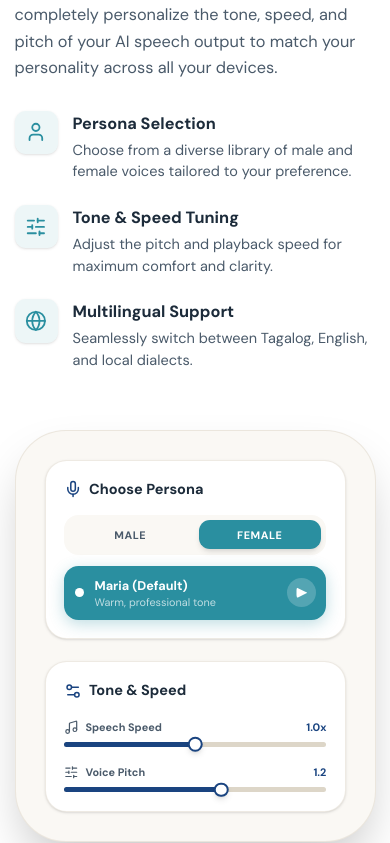
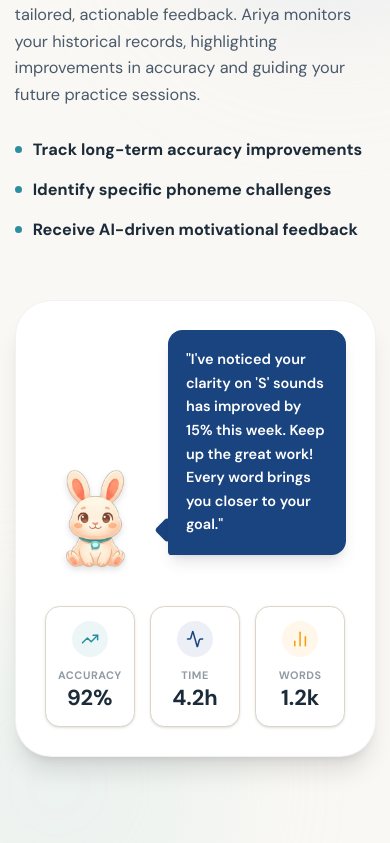
Before and after one commit to Eybri/articulink-ads, a Next.js app: page /features in a window 390 px wide. Shown: the part 8101-8944 px from the top of the page. Built offline with nearby package versions, Linux system fonts and the light colour scheme.

Commit message:
feat: add new feat on feat

```diff
--- /dev/null
+++ b/src/app/features/components/HistoryInsights.tsx
@@ -0,0 +1,147 @@
+"use client";
+
+import React from "react";
+import { motion } from "framer-motion";
+import Image from "next/image";
+import { TrendingUp, Activity, BarChart2 } from "lucide-react";
+import { C } from "./constants";
+
+export function HistoryInsights() {
+  return (
+    <section className="py-24 overflow-hidden relative" style={{ backgroundColor: C.cream }}>
+      {/* Background blobs for aesthetic */}
+      <div className="absolute top-0 left-0 w-full h-full overflow-hidden pointer-events-none">
+        <div className="absolute -top-32 -right-32 w-96 h-96 rounded-full opacity-30 blur-3xl mix-blend-multiply" style={{ backgroundColor: C.orbBlue }} />
+        <div className="absolute -bottom-32 -left-32 w-96 h-96 rounded-full opacity-20 blur-3xl mix-blend-multiply" style={{ backgroundColor: C.orbTeal }} />
+      </div>
+
+      <div className="max-w-7xl mx-auto px-4 sm:px-6 lg:px-8 relative z-10">
+        <div className="grid md:grid-cols-2 gap-16 items-center">
+
+          {/* Text Content */}
+          <motion.div
+            initial={{ opacity: 0, x: -30 }}
+            whileInView={{ opacity: 1, x: 0 }}
+            viewport={{ once: true }}
+            transition={{ duration: 0.6 }}
+          >
+            <h2 className="text-4xl font-bold mb-6" style={{ color: C.textDark, fontFamily: "var(--font-playfair), serif" }}>
+              Personalized <br />
+              <span style={{ color: C.teal }}>History Insights</span>
+            </h2>
+            <p className="text-lg leading-relaxed mb-8" style={{ color: C.textMid }}>
+              Every word you speak is analyzed to give you tailored, actionable feedback.
+              Ariya monitors your historical records, highlighting improvements in accuracy
+              and guiding your future practice sessions.
+            </p>
+
+            <div className="space-y-4">
+              {[
+                "Track long-term accuracy improvements",
+                "Identify specific phoneme challenges",
+                "Receive AI-driven motivational feedback"
+              ].map((point, i) => (
+                <div key={i} className="flex items-center gap-3">
+                  <div className="w-2 h-2 rounded-full" style={{ backgroundColor: C.teal }} />
+                  <span className="text-lg font-bold" style={{ color: C.textDark }}>{point}</span>
+                </div>
+              ))}
+            </div>
+          </motion.div>
+
+          {/* UI Showcase */}
+          <motion.div
+            initial={{ opacity: 0, scale: 0.95 }}
+            whileInView={{ opacity: 1, scale: 1 }}
+            viewport={{ once: true }}
+            transition={{ duration: 0.6, delay: 0.2 }}
+            className="relative bg-white rounded-[2.5rem] p-8 shadow-xl border border-black/5"
+            style={{ isolation: 'isolate' }}
+          >
+            {/* Feedback Bubble UI */}
+            <div className="flex items-end gap-6 mb-10">
+              <div className="relative w-28 h-28 shrink-0 drop-shadow-md">
+                <Image
+                  src="/images/ariya.png"
+                  alt="Ariya"
+                  fill
+                  className="object-contain"
+                />
+              </div>
+              <div className="flex-1 relative pb-4">
+                {/* Speech Bubble Tail */}
+                <div
+                  className="absolute left-[-10px] bottom-[30px] w-5 h-5 rounded-sm transform rotate-45"
+                  style={{ backgroundColor: C.royalBlue }}
+                />
+
+                {/* Main Message Box */}
+                <motion.div
+                  initial={{ opacity: 0, y: 10 }}
+                  whileInView={{ opacity: 1, y: 0 }}
+                  viewport={{ once: true }}
+                  transition={{ delay: 0.4 }}
+                  className="relative p-5 rounded-2xl rounded-bl-sm shadow-lg text-white"
+                  style={{ backgroundColor: C.royalBlue }}
+                >
+                  <p className="text-base font-semibold leading-relaxed">
+                    &quot;I&apos;ve noticed your clarity on &apos;S&apos; sounds has improved by 15% this week. Keep up the great work! Every word brings you closer to your goal.&quot;
+                  </p>
+                </motion.div>
+              </div>
+            </div>
+
+            {/* Stats Cards */}
+            <div className="grid grid-cols-3 gap-4">
+              {/* Accuracy Stat */}
+              <motion.div
+                whileHover={{ y: -4 }}
+                className="p-4 rounded-2xl bg-white border flex flex-col items-center text-center gap-2 shadow-sm"
+                style={{ borderColor: C.sandMid }}
+              >
+                <div className="w-10 h-10 rounded-full flex items-center justify-center mb-1" style={{ backgroundColor: `${C.teal}15` }}>
+                  <TrendingUp className="w-5 h-5" style={{ color: C.teal }} />
+                </div>
+                <div>
+                  <p className="text-xs font-bold uppercase tracking-wider opacity-60" style={{ color: C.textMid }}>Accuracy</p>
+                  <p className="text-2xl font-black" style={{ color: C.textDark }}>92%</p>
+                </div>
+              </motion.div>
+
+              {/* Time Stat */}
+              <motion.div
+                whileHover={{ y: -4 }}
+                className="p-4 rounded-2xl bg-white border flex flex-col items-center text-center gap-2 shadow-sm"
+                style={{ borderColor: C.sandMid }}
+              >
+                <div className="w-10 h-10 rounded-full flex items-center justify-center mb-1" style={{ backgroundColor: `${C.royalBlue}15` }}>
+                  <Activity className="w-5 h-5" style={{ color: C.royalBlue }} />
+                </div>
+                <div>
+                  <p className="text-xs font-bold uppercase tracking-wider opacity-60" style={{ color: C.textMid }}>Time</p>
+                  <p className="text-2xl font-black" style={{ color: C.textDark }}>4.2h</p>
+                </div>
+              </motion.div>
+
+              {/* Words Stat */}
+              <motion.div
+                whileHover={{ y: -4 }}
+                className="p-4 rounded-2xl bg-white border flex flex-col items-center text-center gap-2 shadow-sm"
+                style={{ borderColor: C.sandMid }}
+              >
+                <div className="w-10 h-10 rounded-full flex items-center justify-center mb-1" style={{ backgroundColor: "#F59E0B15" }}>
+                  <BarChart2 className="w-5 h-5 text-[#F59E0B]" />
+                </div>
+                <div>
+                  <p className="text-xs font-bold uppercase tracking-wider opacity-60" style={{ color: C.textMid }}>Words</p>
+                  <p className="text-2xl font-black" style={{ color: C.textDark }}>1.2k</p>
+                </div>
+              </motion.div>
+            </div>
+
+          </motion.div>
+        </div>
+      </div>
+    </section>
+  );
+}
--- a/src/app/features/components/constants.ts
+++ b/src/app/features/components/constants.ts
@@ -6,4 +6,7 @@ export const C = {
   royalBlue: "#1A4480",
   textDark: "#1C2B3A",
   textMid: "#4A5A6A",
+  orbBlue: "#C8D8EE",
+  orbTeal: "#BEE4EC",
+  sandMid: "#DDD6C8",
 };
--- a/src/app/features/page.tsx
+++ b/src/app/features/page.tsx
@@ -5,6 +5,7 @@ import { LivePhraseMode } from "./components/LivePhraseMode";
 import { WERAnalytics } from "./components/WERAnalytics";
 import { SupportMap } from "./components/SupportMap";
 import { AriyaCompanion } from "./components/AriyaCompanion";
+import { HistoryInsights } from "./components/HistoryInsights";
 import { VoiceCustomization } from "./components/VoiceCustomization";
 import { C } from "./components/constants";
 
@@ -29,7 +30,10 @@ export default function FeaturesPage() {
       {/* Deep Dive 3: Ariya AI Companion */}
       <AriyaCompanion />
 
-      {/* Deep Dive 4: Voice Customization */}
+      {/* Deep Dive 4: History Insights */}
+      <HistoryInsights />
+
+      {/* Deep Dive 5: Voice Customization */}
       <VoiceCustomization />
     </main>
   );
```
